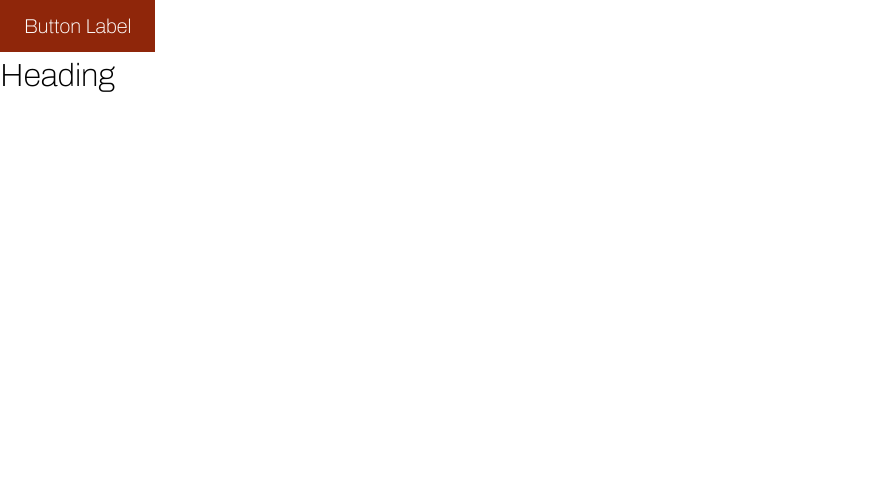
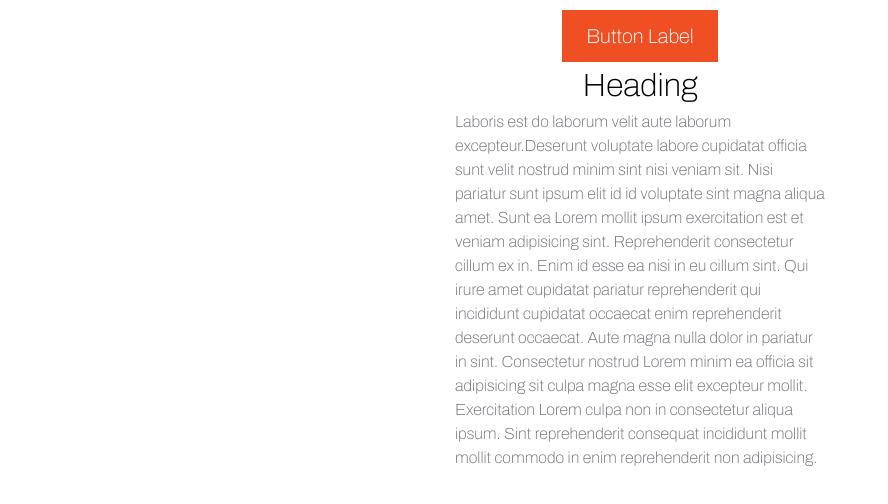
Before and after one commit to larissasouto/news-portal, a React (Create React App) app: page / in a window 1280 px wide. Shown: the top 504 px of the page, without its empty margins (0-888 px from the left). Built offline with nearby package versions, Linux system fonts and the light colour scheme.

Commit message:
paragraph component

```diff
--- a/src/App.css
+++ b/src/App.css
@@ -11,6 +11,13 @@
   .App-logo {
     animation: App-logo-spin infinite 20s linear;
   }
+}
+
+.container {
+  display: flex;
+  flex-direction: column;
+  align-items: center;
+  justify-content: center;
 }
 
 .App-header {
--- a/src/App.js
+++ b/src/App.js
@@ -1,13 +1,15 @@
 import Button from "./componentes/Button/Button";
 import Heading from "./componentes/Heading/Heading";
+import Paragraph from "./componentes/Paragraph/Paragraph";
 
 import "./App.css";
 
 function App() {
   return(
-    <div>
+    <div className="container">
       <Button />
       <Heading title="Heading" />
+      <Paragraph />
     </div>
   );
 }
--- a/src/componentes/Button/Button.scss
+++ b/src/componentes/Button/Button.scss
@@ -8,6 +8,7 @@
     background-color: $token-brand-color-primary-3;
     border-radius: $token-radius-size-none;
     border: 0px;
+    margin-top: 10px;
 }
 
 button:hover{
--- /dev/null
+++ b/src/componentes/Paragraph/Paragraph.js
@@ -0,0 +1,14 @@
+import React from 'react';
+import './Paragraph.scss';
+
+function Paragraph() {
+  return (
+    <p className="paragraph-text">
+      Laboris est do laborum velit aute laborum excepteur.Deserunt voluptate labore cupidatat officia sunt velit nostrud minim sint nisi veniam sit. Nisi pariatur sunt ipsum elit id id voluptate sint magna aliqua amet. Sunt ea Lorem mollit ipsum exercitation est et veniam adipisicing sint.
+      Reprehenderit consectetur cillum ex in. Enim id esse ea nisi in eu cillum sint. Qui irure amet cupidatat pariatur reprehenderit qui incididunt cupidatat occaecat enim reprehenderit deserunt occaecat.
+      Aute magna nulla dolor in pariatur in sint. Consectetur nostrud Lorem minim ea officia sit adipisicing sit culpa magna esse elit excepteur mollit. Exercitation Lorem culpa non in consectetur aliqua ipsum. Sint reprehenderit consequat incididunt mollit mollit commodo in enim reprehenderit non adipisicing.
+    </p>
+  );
+}
+
+export default Paragraph;
--- /dev/null
+++ b/src/componentes/Paragraph/Paragraph.scss
@@ -0,0 +1,12 @@
+@import '../../style-dictionary-dist/variables.scss';
+
+.paragraph-text {
+    font-size: $token-font-size-xs;
+    font-family: $token-font-family-highlight;
+    font-weight: $token-font-weight-regular;
+    line-height: $token-line-height-distant;
+    color: $token-neutral-color-2;
+    margin: auto;
+    width: 370px;
+    height: auto;
+}
```
Also changed, not shown: src/componentes/Paragraph.js (deleted, +0 -9 lines).
